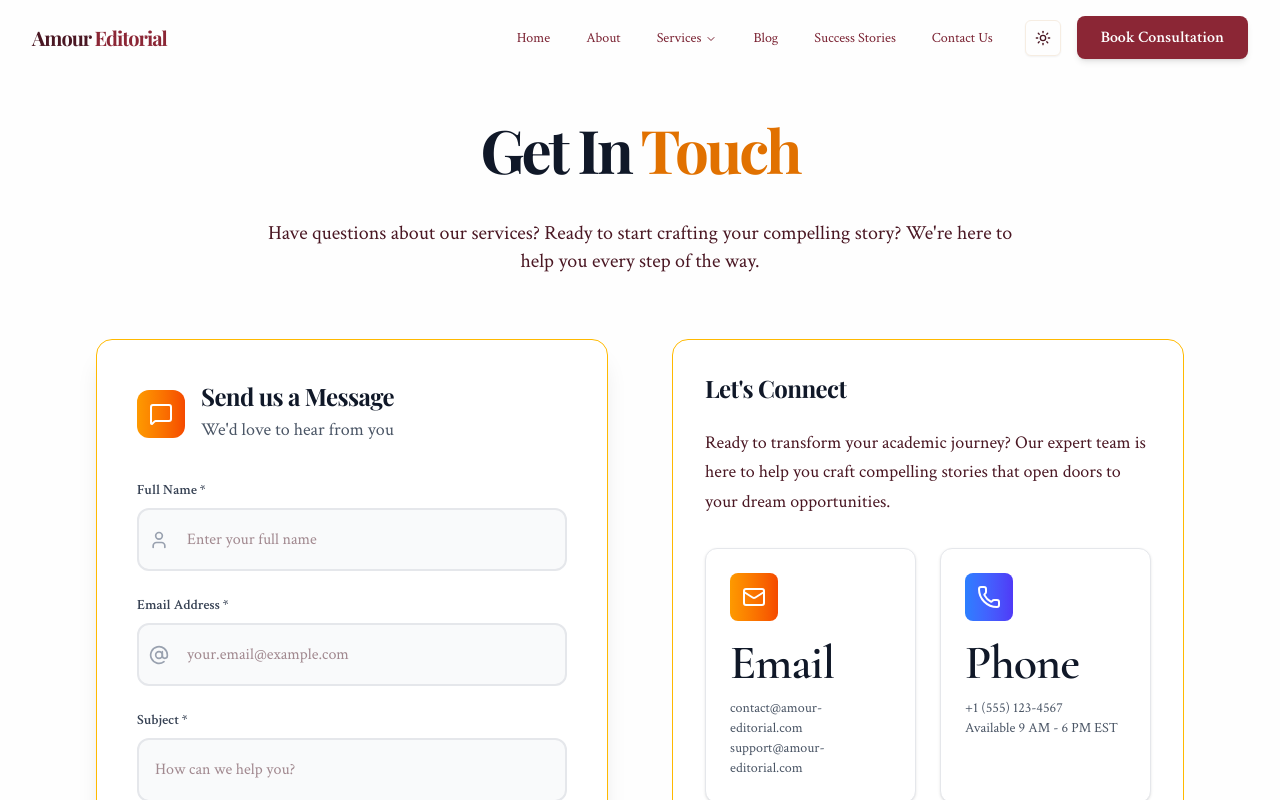
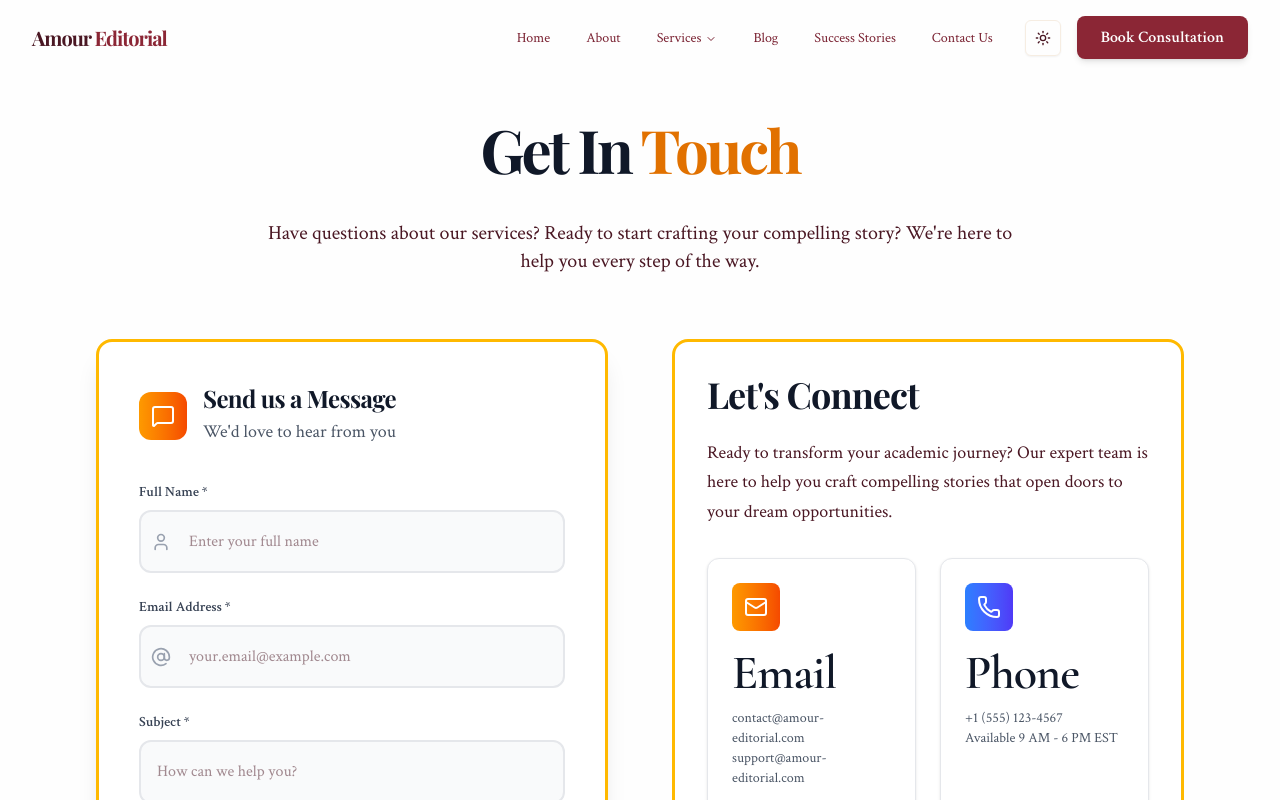
Before and after one commit to lolpanda2004/Amour-Editorial-Website, a Next.js app in the folder amour-next-ts/: page /contact in a window 1280 px wide. Shown: the top 800 px of the page. Built offline with nearby package versions, Linux system fonts and the light colour scheme; a web font is replaced by a local one.

Commit message:
Update page.tsx

```diff
--- a/amour-next-ts/src/app/contact/page.tsx
+++ b/amour-next-ts/src/app/contact/page.tsx
@@ -253,7 +253,7 @@ export default function Contact() {
           <div className="grid grid-cols-1 lg:grid-cols-2 gap-16 items-start">
             {/* Contact Form */}
             <div data-aos="fade-right" data-aos-delay="200">
-              <div className=" rounded-2xl shadow-xl border border-amber-400 p-8 lg:p-10 backdrop-blur-md bg-white/70">
+              <div className=" rounded-2xl shadow-xl border-3 border-amber-400 p-8 lg:p-10 backdrop-blur-md bg-white/70">
                 <div className="flex items-center mb-8">
                   <div className="bg-gradient-to-r from-amber-500 to-orange-600 p-3 rounded-xl">
                     <MessageSquare className="w-6 h-6 text-white" />
@@ -399,8 +399,8 @@ export default function Contact() {
 
             {/* Contact Information */}
             <div className="space-y-8" data-aos="fade-left" data-aos-delay="300">
-              <div className="bg-white rounded-2xl p-8 border border-amber-400 dark:border-gray-700">
-                <h2 className="text-2xl font-bold text-gray-900  mb-6">Let&apos;s Connect</h2>
+              <div className="bg-white rounded-2xl p-8 border-3 border-amber-400 dark:border-gray-700">
+                <h2 className="text-4xl font-bold text-gray-900  mb-6">Let&apos;s Connect</h2>
                 <p className=" mb-8 leading-relaxed">
                   Ready to transform your academic journey? Our expert team is here to help you craft
                   compelling stories that open doors to your dream opportunities.
```
